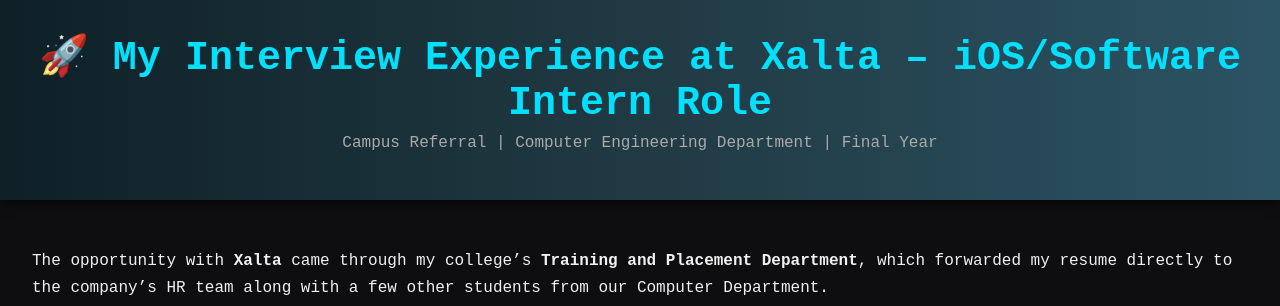
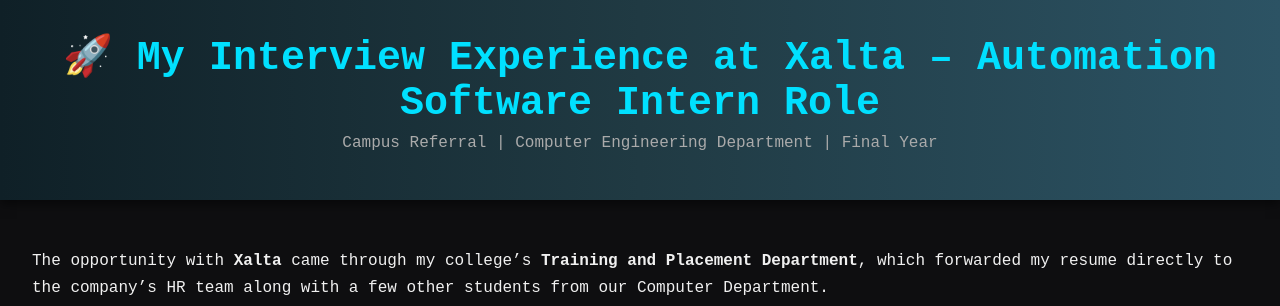
Before and after one commit to rohsak5649/Interview-Experiences, a plain HTML site: page experience/xalta.html in a window 1280 px wide. Shown: the top 306 px of the page. Drawn offline with Linux system fonts and the light colour scheme.

Commit message:
Update xalta.html

```diff
--- a/experience/xalta.html
+++ b/experience/xalta.html
@@ -7,7 +7,7 @@
 </head>
 <body>
   <header>
-    <h1>🚀 My Interview Experience at Xalta – iOS/Software Intern Role</h1>
+    <h1>🚀 My Interview Experience at Xalta – Automation Software Intern Role</h1>
     <p>Campus Referral | Computer Engineering Department | Final Year</p>
   </header>
 
```
